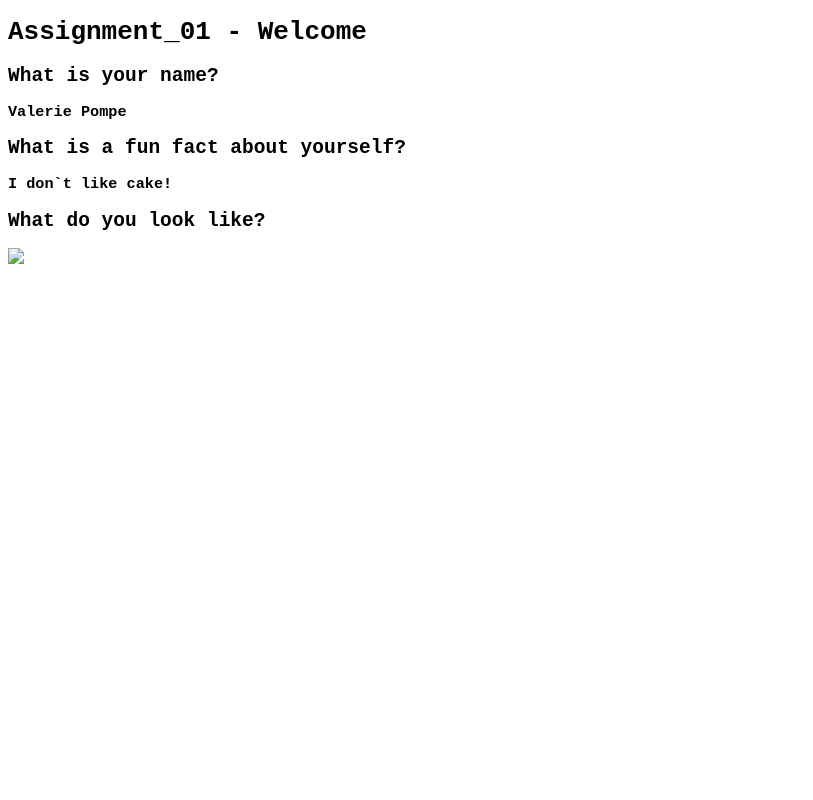
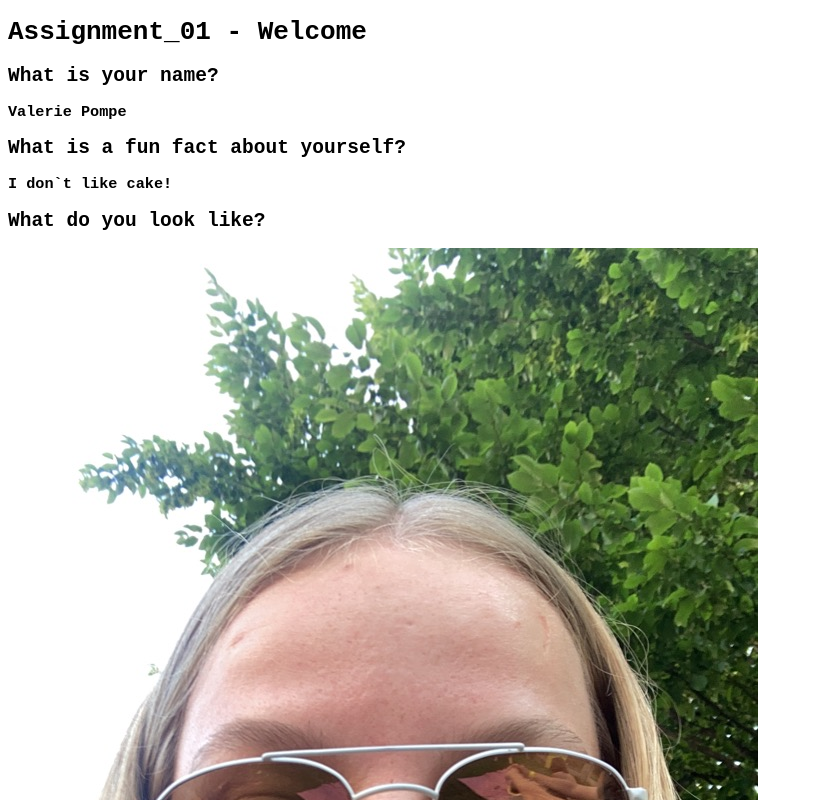
Before and after one commit to webprogplus/assignment-01-valeriepm, a plain HTML site: page index.html in a window 1280 px wide. Shown: the top 800 px of the page, without its empty margins (0-813 px from the left). Drawn offline with Linux system fonts and the light colour scheme; files whose address does not match are found by name.

Commit message:
versuch 2

```diff
--- a/index.html
+++ b/index.html
@@ -19,7 +19,7 @@
     </p>
 
     <h2>What do you look like?</h2>
-    <img src="/Users/valeriepompe/Documents/Uni/SS23/WebProgrammierung/IMG_5779.jpg">
+    <img src="/Users/valeriepompe/Documents/Uni/SS23/WebProgrammierung/assignment-01-valeriepm/IMG_5779.jpg">
 
   </body>
 </html>
```
Also changed, not shown: IMG_5779.jpg (added).
